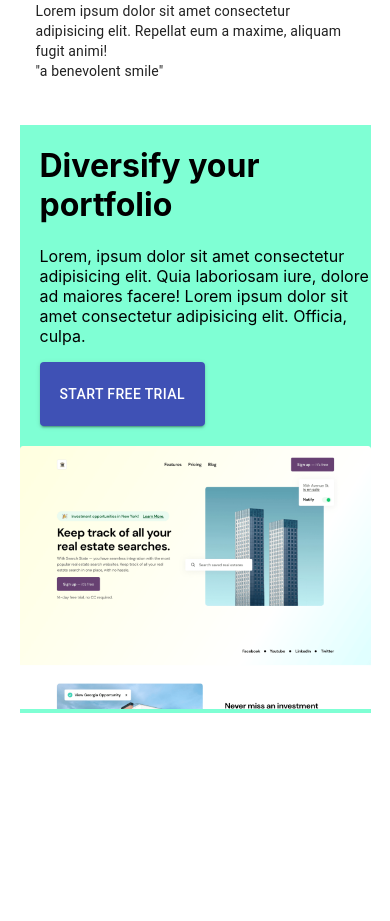
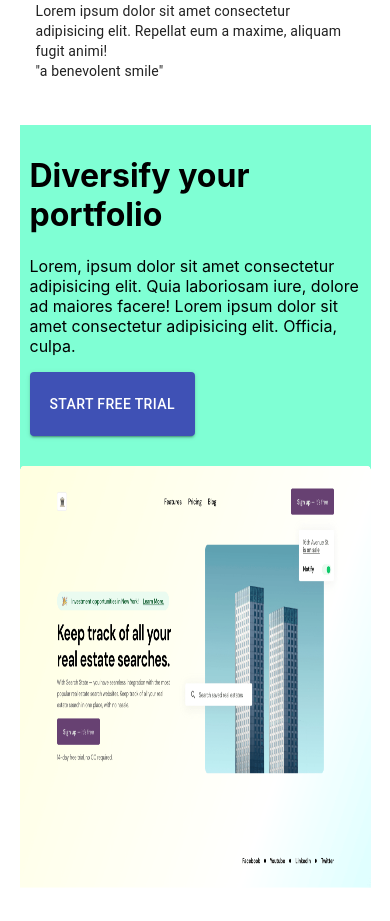
Before and after one commit to ash358241/material-sass, a React (Create React App) app: page / in a window 390 px wide. Shown: the part 1500-2421 px from the top of the page. Before the commit the page ends 2213 px from the top, so only its background shows below. Built offline with nearby package versions, Linux system fonts and the light colour scheme.

Commit message:
promo ui adjusted

```diff
--- a/src/components/Promotion/Promotion.scss
+++ b/src/components/Promotion/Promotion.scss
@@ -19,11 +19,12 @@
         .promoText{
             width: 100%;
             // color: white;
-            padding-left: 20px;
+            padding-left: 80px;
         }
 
         .promoImg img{
-            width: 60%;
+            width: 85%;
+            height: 60vh;
             float: right;
         }
     }
@@ -50,6 +51,10 @@
         .promotionTrial{
             flex-wrap: wrap;
 
+            .promoText{
+                padding: 10px;
+            }
+
             .promoImg img{
                 width: 100%;
                 float: none;
```
